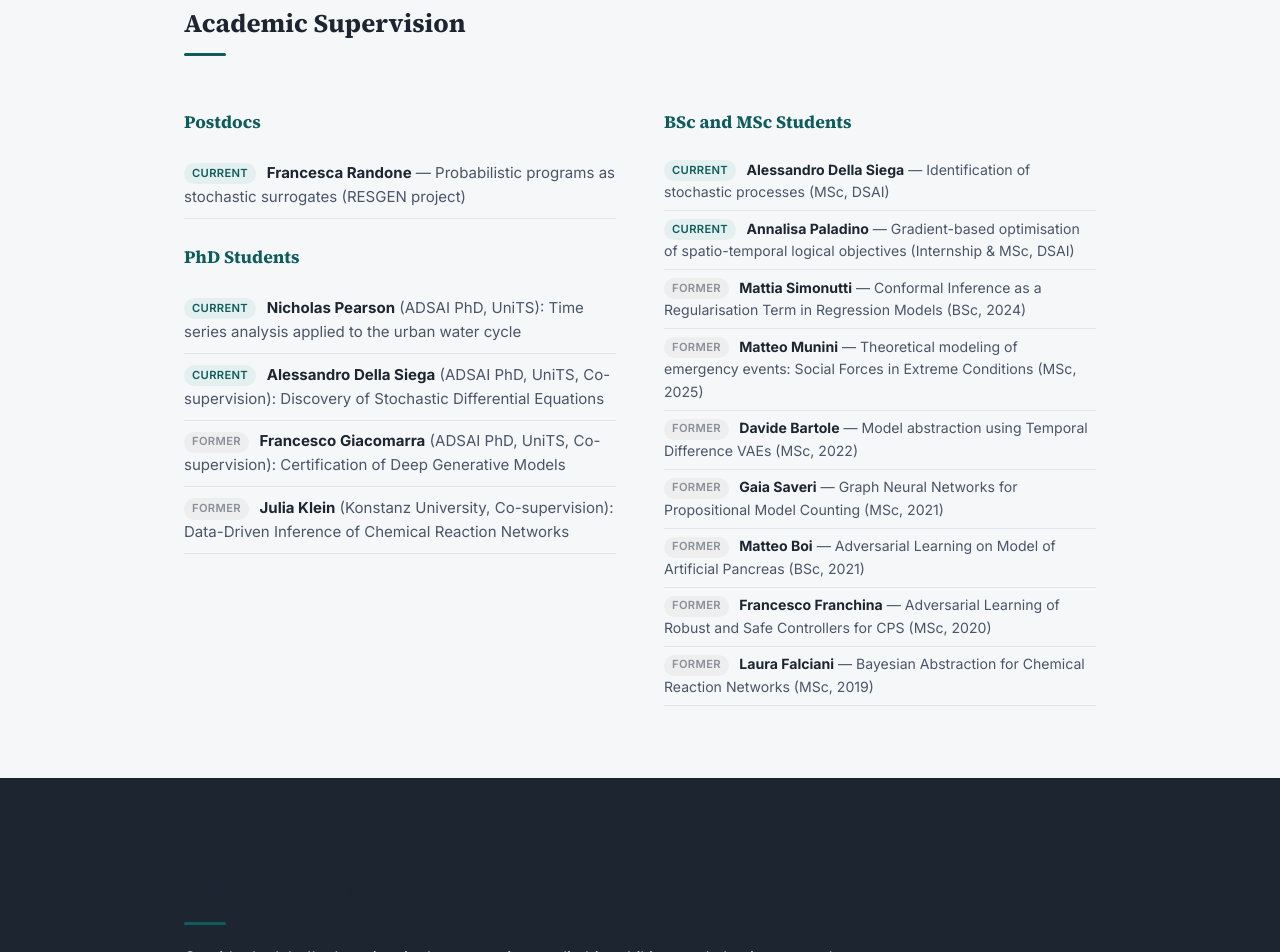
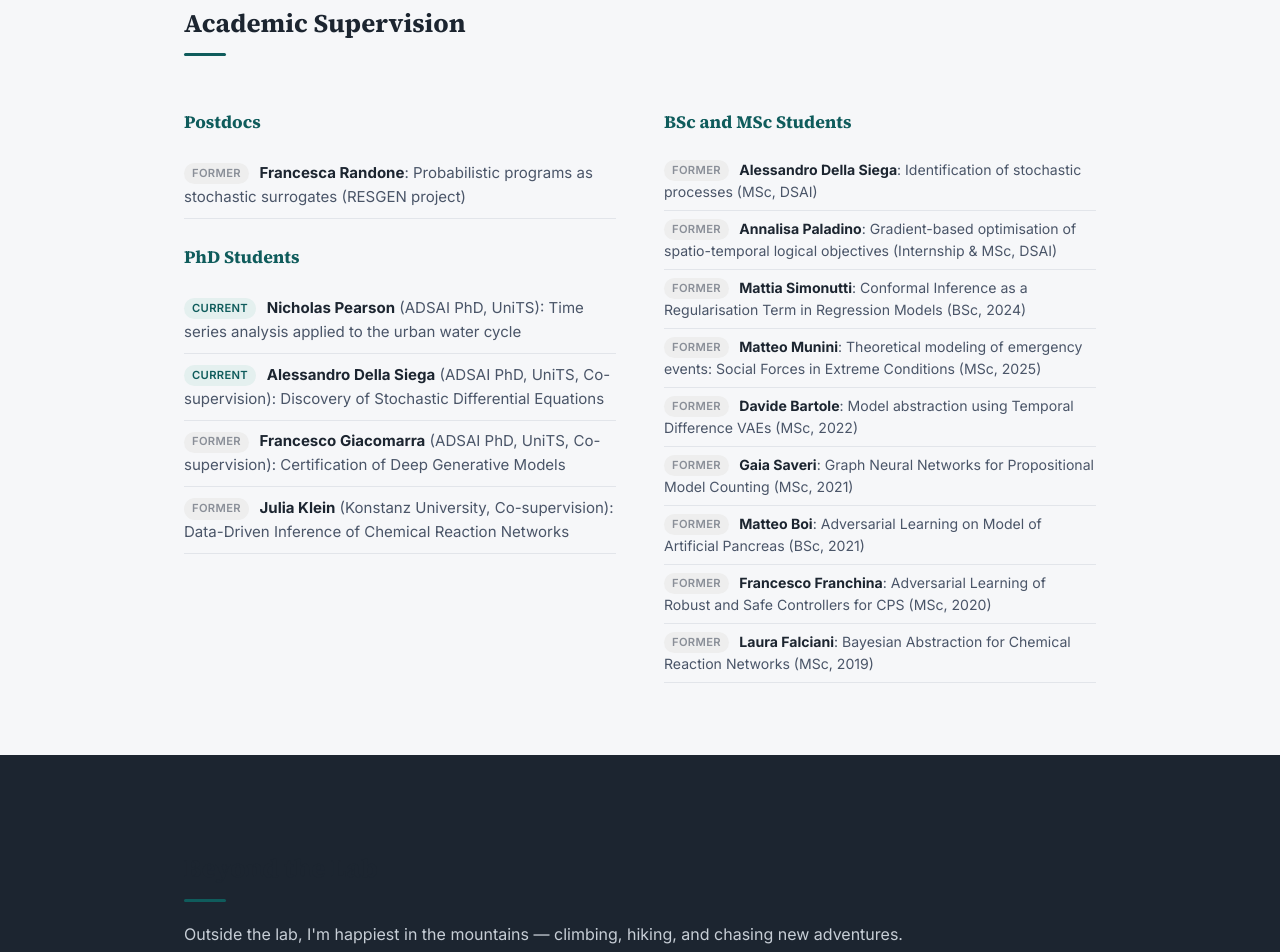
Before and after one commit to francescacairoli/francescacairoli.github.io, a plain HTML site: page index.html in a window 1280 px wide. Shown: the part 7025-7977 px from the top of the page. Drawn offline with Linux system fonts and the light colour scheme.

Commit message:
Use colon separator and mark all Postdocs/BSc-MSc students as Former

```diff
--- a/index.html
+++ b/index.html
@@ -314,7 +314,7 @@
         <div>
           <h3 class="pub-subhead">Postdocs</h3>
           <ul class="plain-list">
-            <li class="student-current"><span class="student-status">Current</span> <strong>Francesca Randone</strong> — Probabilistic programs as stochastic surrogates (RESGEN project)</li>
+            <li class="student-former"><span class="student-status">Former</span> <strong>Francesca Randone</strong>: Probabilistic programs as stochastic surrogates (RESGEN project)</li>
           </ul>
           <h3 class="pub-subhead" style="margin-top:1.5rem">PhD Students</h3>
           <ul class="plain-list">
@@ -327,15 +327,15 @@
         <div>
           <h3 class="pub-subhead">BSc and MSc Students</h3>
           <ul class="plain-list compact">
-            <li class="student-current"><span class="student-status">Current</span> <strong>Alessandro Della Siega</strong> — Identification of stochastic processes (MSc, DSAI)</li>
-            <li class="student-current"><span class="student-status">Current</span> <strong>Annalisa Paladino</strong> — Gradient-based optimisation of spatio-temporal logical objectives (Internship &amp; MSc, DSAI)</li>
-            <li class="student-former"><span class="student-status">Former</span> <strong>Mattia Simonutti</strong> — Conformal Inference as a Regularisation Term in Regression Models (BSc, 2024)</li>
-            <li class="student-former"><span class="student-status">Former</span> <strong>Matteo Munini</strong> — Theoretical modeling of emergency events: Social Forces in Extreme Conditions (MSc, 2025)</li>
-            <li class="student-former"><span class="student-status">Former</span> <strong>Davide Bartole</strong> — Model abstraction using Temporal Difference VAEs (MSc, 2022)</li>
-            <li class="student-former"><span class="student-status">Former</span> <strong>Gaia Saveri</strong> — Graph Neural Networks for Propositional Model Counting (MSc, 2021)</li>
-            <li class="student-former"><span class="student-status">Former</span> <strong>Matteo Boi</strong> — Adversarial Learning on Model of Artificial Pancreas (BSc, 2021)</li>
-            <li class="student-former"><span class="student-status">Former</span> <strong>Francesco Franchina</strong> — Adversarial Learning of Robust and Safe Controllers for CPS (MSc, 2020)</li>
-            <li class="student-former"><span class="student-status">Former</span> <strong>Laura Falciani</strong> — Bayesian Abstraction for Chemical Reaction Networks (MSc, 2019)</li>
+            <li class="student-former"><span class="student-status">Former</span> <strong>Alessandro Della Siega</strong>: Identification of stochastic processes (MSc, DSAI)</li>
+            <li class="student-former"><span class="student-status">Former</span> <strong>Annalisa Paladino</strong>: Gradient-based optimisation of spatio-temporal logical objectives (Internship &amp; MSc, DSAI)</li>
+            <li class="student-former"><span class="student-status">Former</span> <strong>Mattia Simonutti</strong>: Conformal Inference as a Regularisation Term in Regression Models (BSc, 2024)</li>
+            <li class="student-former"><span class="student-status">Former</span> <strong>Matteo Munini</strong>: Theoretical modeling of emergency events: Social Forces in Extreme Conditions (MSc, 2025)</li>
+            <li class="student-former"><span class="student-status">Former</span> <strong>Davide Bartole</strong>: Model abstraction using Temporal Difference VAEs (MSc, 2022)</li>
+            <li class="student-former"><span class="student-status">Former</span> <strong>Gaia Saveri</strong>: Graph Neural Networks for Propositional Model Counting (MSc, 2021)</li>
+            <li class="student-former"><span class="student-status">Former</span> <strong>Matteo Boi</strong>: Adversarial Learning on Model of Artificial Pancreas (BSc, 2021)</li>
+            <li class="student-former"><span class="student-status">Former</span> <strong>Francesco Franchina</strong>: Adversarial Learning of Robust and Safe Controllers for CPS (MSc, 2020)</li>
+            <li class="student-former"><span class="student-status">Former</span> <strong>Laura Falciani</strong>: Bayesian Abstraction for Chemical Reaction Networks (MSc, 2019)</li>
           </ul>
         </div>
       </div>
```
